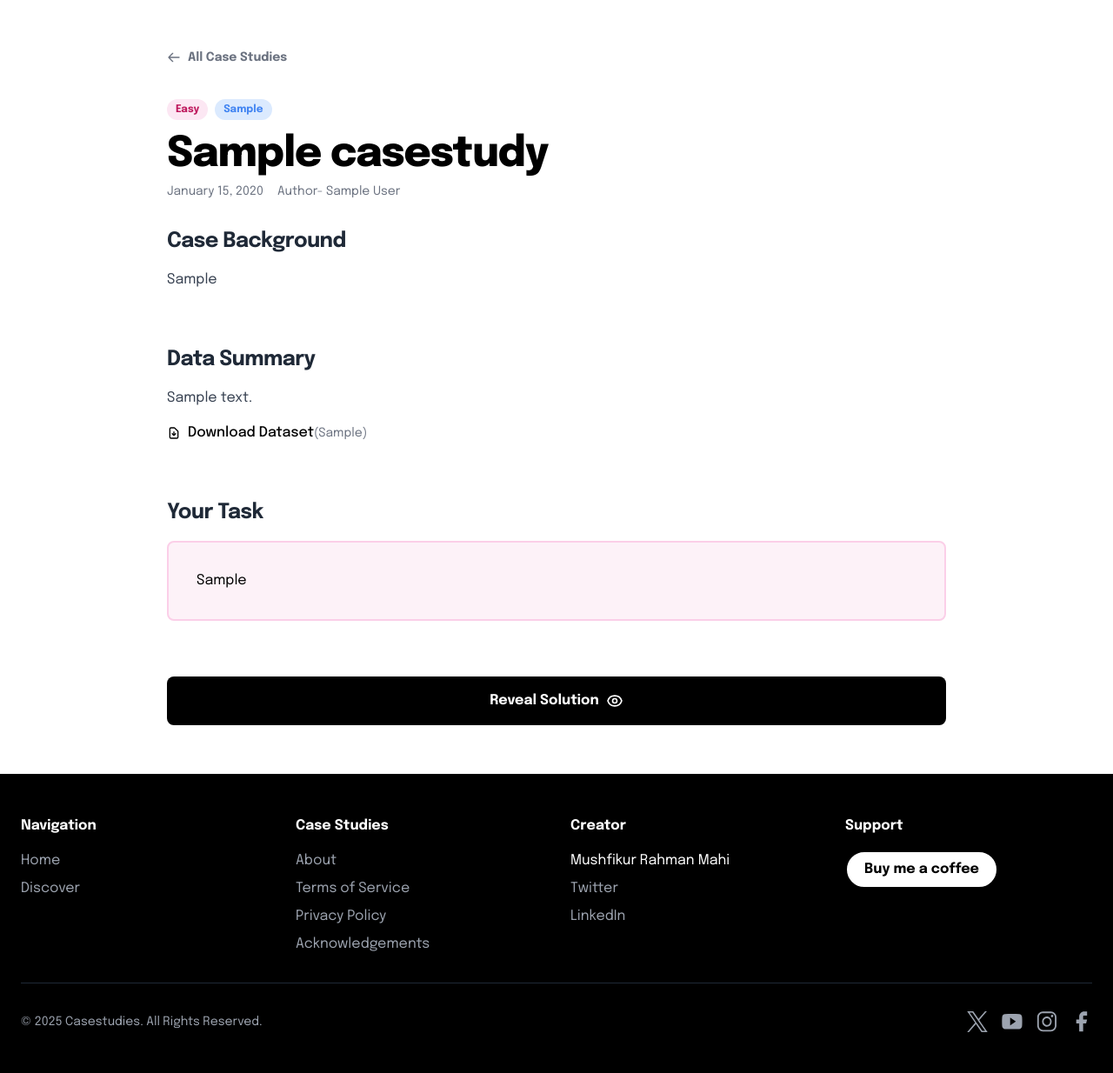
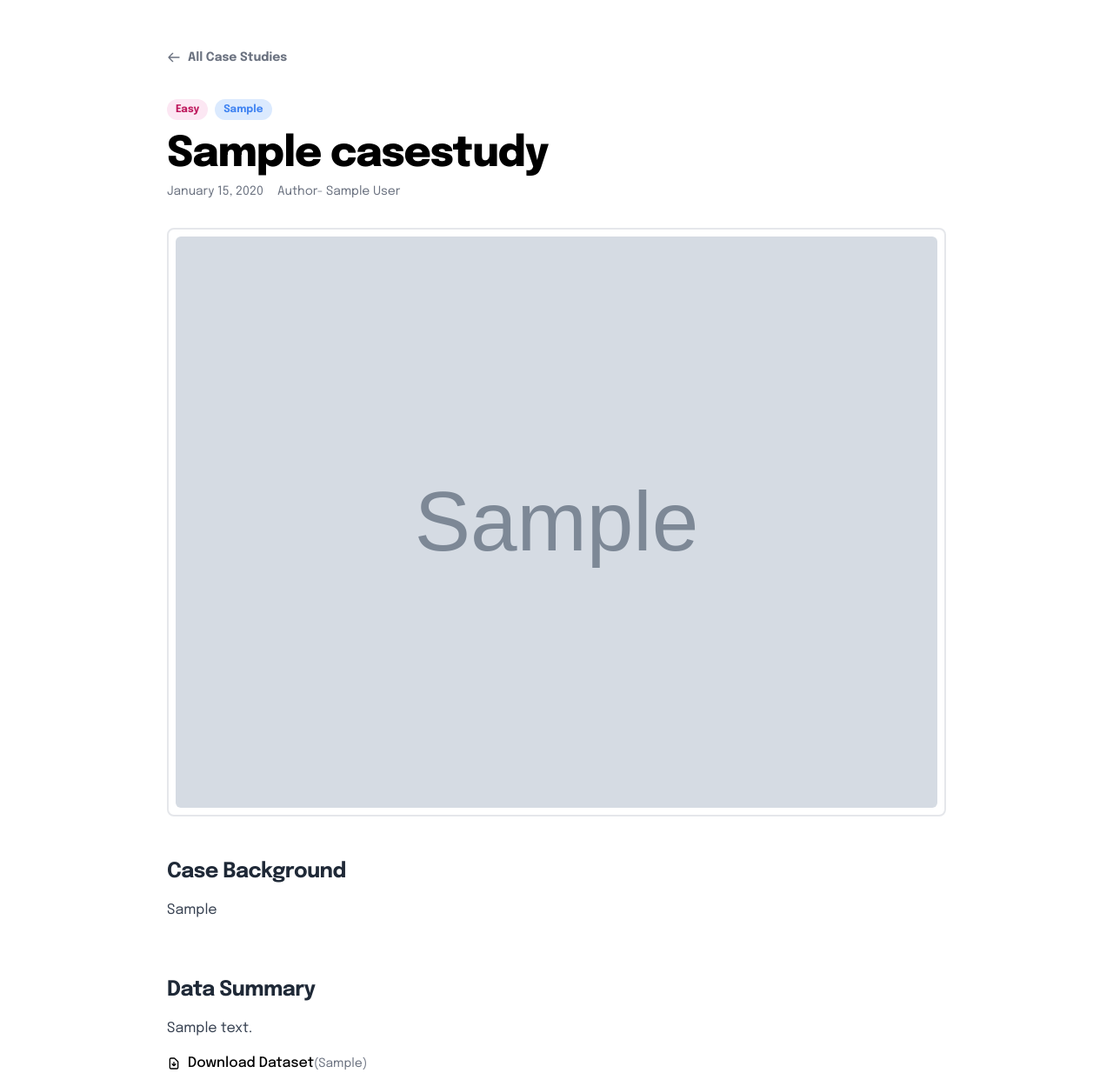
Before and after one commit to castudies/casestudies, a Django app: a page that uses casestudies/templates/casestudies/detail.html in a window 1280 px wide. Shown: the part 60-1294 px from the top of the page at 87% size. Run offline with Django 5.2, Linux system fonts and the light colour scheme; tables that the repository leaves empty hold one stand-in row (values such as "Sample post"); grey boxes marked "Sample" are stand-in pictures.

Commit message:
updated detailes page

```diff
--- a/casestudies/models.py
+++ b/casestudies/models.py
@@ -13,7 +13,7 @@ class CaseStudy(models.Model):
 
     title = models.CharField(max_length=200)
     author = models.CharField(max_length=100, blank=True, default='')
-    thumbnail = models.ImageField(upload_to='thumbnails/', help_text="For best results, use an image that is 370px wide by 160px tall.")
+    thumbnail = models.ImageField(upload_to='thumbnails/', help_text="For best results, use an image that is 1584px wide by 396px tall and content centered.")
 
     difficulty = models.CharField(max_length=20, choices=DIFFICULTY_CHOICES, default='Easy')
     domain = models.CharField(max_length=100, blank=True)
--- a/casestudies/templates/casestudies/detail.html
+++ b/casestudies/templates/casestudies/detail.html
@@ -83,6 +83,12 @@
         </div>
     </div>
 
+    {% if case_study.thumbnail %}
+        <div class="mb-12 p-2 border-2 border-neutral-400 rounded-lg">
+            <img src="{{ case_study.thumbnail.url }}" alt="{{ case_study.title }}" class="w-full max-h-[500px] md:max-h-[350px] object-cover rounded-md">
+        </div>
+    {% endif %}
+
     <!-- Case Study Body -->
     <div class="space-y-16">
         <div>
```
Also changed, not shown: casestudies/migrations/0011_alter_casestudy_thumbnail.py (added).
